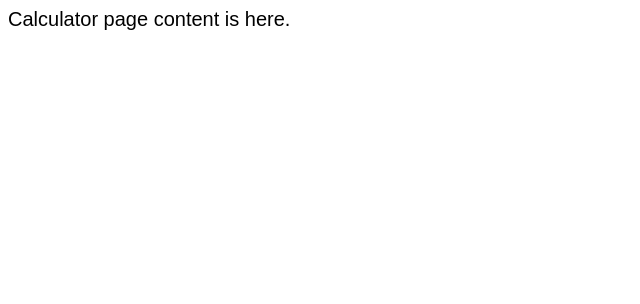
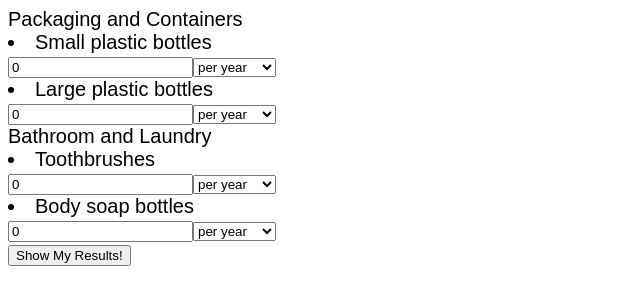
Before and after one commit to quincychen0127/top_PDSG, a React (Create React App) app: page /Calculator in a window 1280 px wide. Shown: the top 304 px of the page, without its empty margins (0-640 px from the left). Built offline with nearby package versions, Linux system fonts and the light colour scheme.

Commit message:
first version of calculator
bugs in this version, need debugging.

```diff
--- a/src/App.js
+++ b/src/App.js
@@ -23,7 +23,7 @@
                     <Route exact path="/MainPage" component={MainPage}/>
                     <Route exact path="/MicroPlastics" component={MicroPlasticPage}/>
                     <Route exact path="/Calculator" component={CalculatorPage}/>
-                    <Route exact path="/VisualizationPage" component={VisualizationPage}/>
+                    <Route exact path="/Visualization" component={VisualizationPage}/>
                     <Route exact path="/PlasticsEntry" component={PlasticsEntry}/>
                 </Switch>
             </BrowserRouter>
--- a/src/calculator/Calculator.js
+++ b/src/calculator/Calculator.js
@@ -1,35 +1,56 @@
-import React from "react"
+import React, { Component } from "react"
 
 import "./Category"
 import "./Calculator.css"
+import Category from "./Category"
 
-const Calculator = () => {
-    // Array of arrays
-    // Input from the user
-    var CategoryInput = [[0,0],[0,0],[0,0],[0]]
-    // Unit weight of plastics
-    var CategoryWeight = [[1,2],[3,4],[5,6],[7]]
-    // Toxic level
-    var CategoryToxicity = [[1,1],[0,0],[1,2],[1]]
+class Calculator extends Component {
+    constructor(props) {
+        super(props);
+        // this.state mean the unit chosen
+        this.state = {
+            sumWeight: 0,
+            sumToxic: 0
+        }
+    }
 
-    return (
-        <main>
-            <div className="Category">Packaging and Containers</div>
-                <div className="SubCategory">Small plastic bottles</div>
-                <div className="SubCategory">Large plastic bottles</div>
-            <div className="Category">Bathroom and Laundry</div>
-                <div className="SubCategory">Toothbrushes</div>
-                <div className="SubCategory">Body soap bottles</div>
-            <div className="Category">Entertainments</div>
-                <div className="SubCategory">Toys</div>
-                <div className="SubCategory">Electronic Devices</div>
-            <div className="Category">Furnitures and KitchenWare</div>
-                <div className="SubCategory">Plastic bowls and cups</div>
+    showResult = () => {
+        alert("Your total plastic footprint is " + this.state.sumWeight)
+    }
 
-            <button className="ResultButton">Show My Results!</button>
-            <button className="NewClassButton">Add new category</button>
-        </main>
-    )
+    callback = (states) => {
+        var newWeight = this.state.sumWeight + states.SumWeight
+        var newToxic = this.state.sumToxic + states.sumToxic
+        this.setState({ sumWeight: newWeight, sumToxic:newToxic })
+    }
+
+    render() {
+        return (
+            <div>
+                <Category
+                    name="Packaging and Containers"
+                    subnames={["Small plastic bottles", "Large plastic bottles"]}
+                    weight={[1,2]}
+                    toxicity={[1,1]}
+                    callback={this.callback}
+                />
+                <Category
+                    name="Bathroom and Laundry"
+                    subnames={["Toothbrushes", "Body soap bottles"]}
+                    weight={[3,4]}
+                    toxicity={[1,2]}
+                    callback={this.callback}
+                />
+                <button
+                    className="ResultButton"
+                    onClick={this.showResult}
+                >
+                    Show My Results!
+                </button>
+            </div>
+        )
+    }
+
 }
 
 export default Calculator
--- a/src/calculator/Category.js
+++ b/src/calculator/Category.js
@@ -0,0 +1,121 @@
+import React, { Component } from "react"
+
+class Category extends Component {
+    constructor(props) {
+        super(props);
+        this.state = {
+            sumWeight: 0,
+            sumToxic: 0
+        }
+    }
+
+    callback = (states) => {
+        var newWeight = this.state.sumWeight + states.SumWeight
+        var newToxic = this.state.sumToxic + states.sumToxic
+        this.setState({ sumWeight: newWeight, sumToxic:newToxic })
+        this.props.callback(this.state);
+    }
+
+    render()
+    {
+        var content = [];
+        for (var i = 0; i < this.props.subnames.length; i++) {
+            content.push(
+                (
+                    <SubCategory
+                        key={i}
+                        subname={this.props.subnames[i]}
+                        subweight={this.props.weight[i]}
+                        subtoxicity={this.props.toxicity[i]}
+                        callback={this.callback}
+                    />
+                )
+            )
+        }
+
+        return (
+            <div className="Category">
+                <div>{this.props.name}</div>
+                <div className="Content">{content}</div>
+            </div>
+        )
+    }
+}
+
+class SubCategory extends Component {
+    constructor(props) {
+        super(props);
+        this.state = {
+            freq: "year",
+            input: 0,
+        }
+    }
+
+    handleDropDownChange = (event) => {
+        this.setState({ freq: event.target.value });
+    }
+
+    handleInputChange = (event) => {
+        if (event.target.value) {
+            this.setState({ input: event.target.value });
+        } else {
+            console.log("The input should not leave blank!");
+            this.setState({ input: 0 });
+        }
+    }
+
+    sum = () => {
+        var sumWeight, sumToxic;
+        if (this.state.freq === "year") {
+            sumWeight = this.state.input * this.props.subweight
+            sumToxic = this.state.input * this.props.subtoxicity
+        }
+        if (this.state.freq === "month") {
+            sumWeight = this.state.input * this.props.subweight * 12
+            sumToxic = this.state.input * this.props.subtoxicity * 12
+        }
+        if (this.state.freq === "week") {
+            sumWeight = this.state.input * this.props.subweight * 52
+            sumToxic = this.state.input * this.props.subtoxicity * 52
+        }
+        if (this.state.freq === "day") {
+            sumWeight = this.state.input * this.props.subweight * 365
+            sumToxic = this.state.input * this.props.subtoxicity * 365
+        }
+
+        console.log({sumWeight,sumToxic})
+
+        this.props.callback({sumWeight : sumWeight, sumToxic : sumToxic})
+    }
+
+    render()
+    {
+        return (
+            <div>
+                <li className="SubCategory">
+                    {this.props.subname}
+                </li>
+                <input
+                    type="text"
+                    onChange={this.handleInputChange}
+                    defaultValue="0"
+                    ref={(value) => this.state.input = value}
+                />
+                <select
+                    name="frequency"
+                    onChange={this.handleDropDownChange}
+                    placeholder="Select frequency"
+                    defaultValue={this.state.freq}
+                    ref={(value) => this.state.freq = value}
+                >
+                    <option value="year">per year</option>
+                    <option value="month">per month</option>
+                    <option value="week">per week</option>
+                    <option value="day">per day</option>
+                </select>
+            </div>
+        )
+    }
+}
+
+export default Category
--- a/src/pages/CalculatorPage.jsx
+++ b/src/pages/CalculatorPage.jsx
@@ -1,12 +1,11 @@
 import React from "react"
-import {HTML5Backend} from "react-dnd-html5-backend";
 
 import Calculator from "../calculator/Calculator"
 
 const CalculatorPage = () => {
     return (
         <div className="PageContent">
-            Calculator page content is here.
+            <Calculator/>
         </div>
     )
 }
--- a/src/pages/MicroPlasticPage.jsx
+++ b/src/pages/MicroPlasticPage.jsx
@@ -1,5 +1,5 @@
 import React from "react"
-import {DndProvider,DragDropContext } from "react-dnd";
+import {DndProvider} from "react-dnd";
 import {HTML5Backend} from "react-dnd-html5-backend";
 
 import Container from "../dragbox/DropDragContainer"
```
Also changed, not shown: 1 other file (tests, documents, lock files or other folders).
